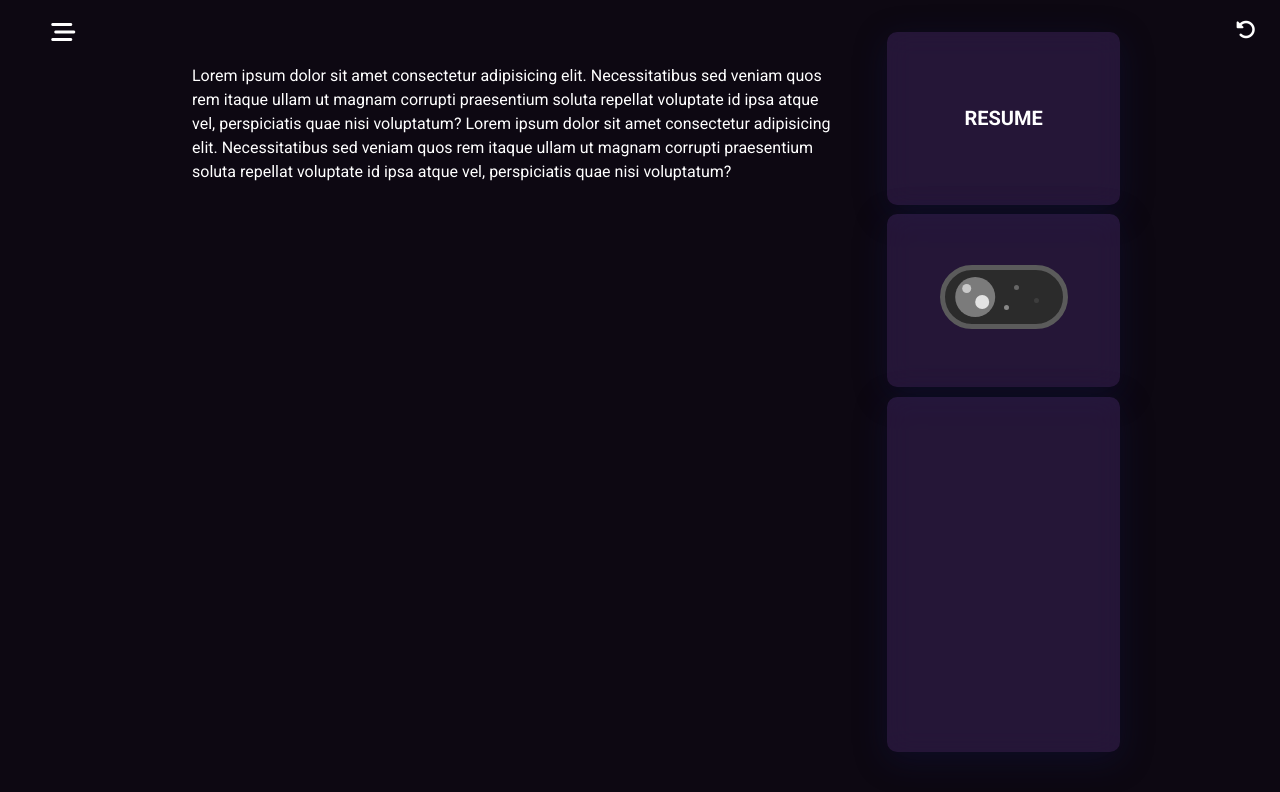
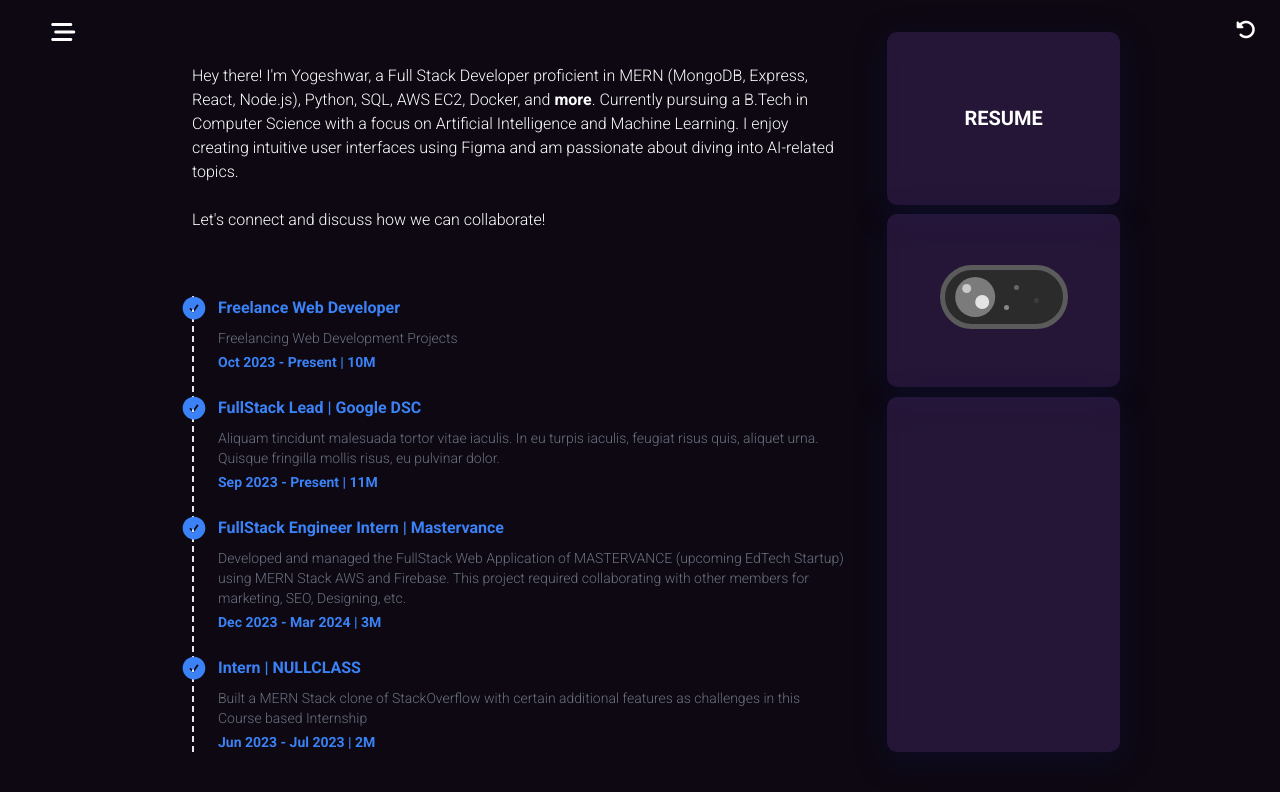
Before and after one commit to Yogeshwar-CM/Portfolio, a React (Vite) app: page /about in a window 1280 px wide. Shown: the top 792 px of the page. Built offline with nearby package versions, Linux system fonts and the light colour scheme.

Commit message:
About page

```diff
--- a/package.json
+++ b/package.json
@@ -13,8 +13,10 @@
     "framer-motion": "^12.0.0-alpha.0",
     "react": "^18.2.0",
     "react-dom": "^18.3.1",
+    "react-markdown": "^9.0.1",
     "react-router": "^6.23.1",
-    "react-router-dom": "^6.23.1"
+    "react-router-dom": "^6.23.1",
+    "remark-gfm": "^4.0.0"
   },
   "devDependencies": {
     "@types/react": "^18.2.66",
--- a/src/Pages/About.css
+++ b/src/Pages/About.css
@@ -13,6 +13,7 @@
 }
 .main-abt {
   grid-area: main;
+  font-size: 1rem;
   overflow-y: scroll;
   padding: 2rem;
 }
--- a/src/Pages/About.jsx
+++ b/src/Pages/About.jsx
@@ -22,15 +22,170 @@ export default function About() {
       <Animated>
         <div className="About">
           <div className="about-grid">
-            <div className="main-abt">
-              Lorem ipsum dolor sit amet consectetur adipisicing elit.
-              Necessitatibus sed veniam quos rem itaque ullam ut magnam corrupti
-              praesentium soluta repellat voluptate id ipsa atque vel,
-              perspiciatis quae nisi voluptatum? Lorem ipsum dolor sit amet
-              consectetur adipisicing elit. Necessitatibus sed veniam quos rem
-              itaque ullam ut magnam corrupti praesentium soluta repellat
-              voluptate id ipsa atque vel, perspiciatis quae nisi voluptatum?
+            <div className="main-abt font-light">
+              <p>
+                Hey there! I'm Yogeshwar, a Full Stack Developer proficient in
+                MERN (MongoDB, Express, React, Node.js), Python, SQL, AWS EC2,
+                Docker, and{" "}
+                <span
+                  className="cursor-pointer font-bold"
+                  onClick={() => {
+                    nav("/skills");
+                  }}
+                >
+                  more
+                </span>
+                . Currently pursuing a B.Tech in Computer Science with a focus
+                on Artificial Intelligence and Machine Learning. I enjoy
+                creating intuitive user interfaces using Figma and am passionate
+                about diving into AI-related topics.
+                <br />
+                <br />
+                Let's connect and discuss how we can collaborate!
+              </p>
+
+              <div class="space-y-6 border-l-2 border-dashed mt-16">
+                <div class="relative w-full">
+                  <svg
+                    xmlns="http://www.w3.org/2000/svg"
+                    viewBox="0 0 24 24"
+                    fill="currentColor"
+                    class="absolute -top-0.5 z-10 -ml-3.5 h-7 w-7 rounded-full text-blue-500"
+                  >
+                    <path
+                      fill-rule="evenodd"
+                      d="M2.25 12c0-5.385 4.365-9.75 9.75-9.75s9.75 4.365 9.75 9.75-4.365 9.75-9.75 9.75S2.25 17.385 2.25 12zm13.36-1.814a.75.75 0 10-1.22-.872l-3.236 4.53L9.53 12.22a.75.75 0 00-1.06 1.06l2.25 2.25a.75.75 0 001.14-.094l3.75-5.25z"
+                      clip-rule="evenodd"
+                    />
+                  </svg>
+                  <div class="ml-6">
+                    <h4 class="font-bold text-blue-500">
+                      Freelance Web Developer
+                    </h4>
+                    <p class="mt-2 max-w-screen-sm text-sm text-gray-500">
+                      Freelancing Web Development Projects
+                    </p>
+                    <span class="mt-1 block text-sm font-semibold text-blue-500">
+                      Oct 2023 - Present | 10M
+                    </span>
+                  </div>
+                </div>
+                <div class="relative w-full">
+                  <svg
+                    xmlns="http://www.w3.org/2000/svg"
+                    viewBox="0 0 24 24"
+                    fill="currentColor"
+                    class="absolute -top-0.5 z-10 -ml-3.5 h-7 w-7 rounded-full text-blue-500"
+                  >
+                    <path
+                      fill-rule="evenodd"
+                      d="M2.25 12c0-5.385 4.365-9.75 9.75-9.75s9.75 4.365 9.75 9.75-4.365 9.75-9.75 9.75S2.25 17.385 2.25 12zm13.36-1.814a.75.75 0 10-1.22-.872l-3.236 4.53L9.53 12.22a.75.75 0 00-1.06 1.06l2.25 2.25a.75.75 0 001.14-.094l3.75-5.25z"
+                      clip-rule="evenodd"
+                    />
+                  </svg>
+                  <div class="ml-6">
+                    <h4 class="font-bold text-blue-500">
+                      FullStack Lead | Google DSC
+                    </h4>
+                    <p class="mt-2 max-w-screen-sm text-sm text-gray-500">
+                      Aliquam tincidunt malesuada tortor vitae iaculis. In eu
+                      turpis iaculis, feugiat risus quis, aliquet urna. Quisque
+                      fringilla mollis risus, eu pulvinar dolor.
+                    </p>
+                    <span class="mt-1 block text-sm font-semibold text-blue-500">
+                      Sep 2023 - Present | 11M
+                    </span>
+                  </div>
+                </div>
+                <div class="relative w-full">
+                  <svg
+                    xmlns="http://www.w3.org/2000/svg"
+                    viewBox="0 0 24 24"
+                    fill="currentColor"
+                    class="absolute -top-0.5 z-10 -ml-3.5 h-7 w-7 rounded-full text-blue-500"
+                  >
+                    <path
+                      fill-rule="evenodd"
+                      d="M2.25 12c0-5.385 4.365-9.75 9.75-9.75s9.75 4.365 9.75 9.75-4.365 9.75-9.75 9.75S2.25 17.385 2.25 12zm13.36-1.814a.75.75 0 10-1.22-.872l-3.236 4.53L9.53 12.22a.75.75 0 00-1.06 1.06l2.25 2.25a.75.75 0 001.14-.094l3.75-5.25z"
+                      clip-rule="evenodd"
+                    />
+                  </svg>
+                  <div class="ml-6">
+                    <h4 class="font-bold text-blue-500">
+                      FullStack Engineer Intern | Mastervance
+                    </h4>
+                    <p class="mt-2 max-w-screen-sm text-sm text-gray-500">
+                      Developed and managed the FullStack Web Application of
+                      MASTERVANCE (upcoming EdTech Startup) using MERN Stack AWS
+                      and Firebase. This project required collaborating with
+                      other members for marketing, SEO, Designing, etc.
+                    </p>
+                    <span class="mt-1 block text-sm font-semibold text-blue-500">
+                      Dec 2023 - Mar 2024 | 3M
+                    </span>
+                  </div>
+                </div>
+                <div class="relative w-full">
+                  <svg
+                    xmlns="http://www.w3.org/2000/svg"
+                    viewBox="0 0 24 24"
+                    fill="currentColor"
+                    class="absolute -top-0.5 z-10 -ml-3.5 h-7 w-7 rounded-full text-blue-500"
+                  >
+                    <path
+                      fill-rule="evenodd"
+                      d="M2.25 12c0-5.385 4.365-9.75 9.75-9.75s9.75 4.365 9.75 9.75-4.365 9.75-9.75 9.75S2.25 17.385 2.25 12zm13.36-1.814a.75.75 0 10-1.22-.872l-3.236 4.53L9.53 12.22a.75.75 0 00-1.06 1.06l2.25 2.25a.75.75 0 001.14-.094l3.75-5.25z"
+                      clip-rule="evenodd"
+                    />
+                  </svg>
+                  <div class="ml-6">
+                    <h4 class="font-bold text-blue-500">Intern | NULLCLASS</h4>
+                    <p class="mt-2 max-w-screen-sm text-sm text-gray-500">
+                      Built a MERN Stack clone of StackOverflow with certain
+                      additional features as challenges in this Course based
+                      Internship
+                    </p>
+                    <span class="mt-1 block text-sm font-semibold text-blue-500">
+                      Jun 2023 - Jul 2023 | 2M
+                    </span>
+                  </div>
+                </div>
+              </div>
+              <div className="testimonials mt-16 grid grid-cols-1 sm:grid-cols-2 gap-6">
+                <div className="relative">
+                  <div className="ml-6">
+                    <h4 className="font-bold text-blue-500">
+                      Poorna Hari, CoFounder MASTERVANCE
+                    </h4>
+                    <p className="mt-2 max-w-screen-sm text-sm text-gray-500">
+                      I am highly impressed with Yogeshwar's exceptional work
+                      ethic and dedication in developing the Mastervance
+                      website. He consistently delivered high-quality results
+                      within the given timeline, showcasing his strong sense of
+                      responsibility. His technical skills are commendable,
+                      reflecting a thorough understanding of web development
+                      principles. He approached the project with creativity and
+                      attention. Overall, Yogeshwar has demonstrated tremendous
+                      potential, and I am confident in his future success as a
+                      web developer.
+                    </p>
+                  </div>
+                </div>
+                <div className="relative">
+                  <div className="ml-6">
+                    <h4 className="font-bold text-blue-500">
+                      Chandan, Founder GetMeGig
+                    </h4>
+                    <p className="mt-2 max-w-screen-sm text-sm text-gray-500">
+                      It's been a great pleasure for me working with Yogeshwar.
+                      He delivers assigned work on time and supports the client
+                      to his full potential.
+                    </p>
+                  </div>
+                </div>
+              </div>
             </div>
+
             <div className="resume box">
               <Resume />
             </div>
--- a/src/Pages/Home.css
+++ b/src/Pages/Home.css
@@ -205,23 +205,6 @@ body {
   cursor: pointer; /* Change cursor to pointer on hover */
 }
 
-body.light-mode {
-  background-color: var(--bg-light);
-  color: var(--font-light);
-}
-
-body.light-mode .sidebar,
-body.light-mode .about,
-body.light-mode .resume,
-body.light-mode .mode,
-body.light-mode .profile,
-body.light-mode .skills,
-body.light-mode .projects,
-body.light-mode .contact {
-  background-color: var(--box-light);
-  color: var(--font-light);
-}
-
 #abt-btn {
   font-size: clamp(1.2rem, 0.979rem + 0.59vw, 1.51rem);
   padding-right: 1rem;
--- a/src/Pages/Skills.jsx
+++ b/src/Pages/Skills.jsx
@@ -2,11 +2,13 @@ import React from "react";
 import Mode from "../components/Mode";
 import Menu from "../components/Menu";
 import Alert from "../components/Alert";
+import { useNavigate } from "react-router";
 import AnimatedPage from "./Animated";
 import "./Skills.css";
 import Resume from "../components/Resume";
 
 export default function Skills() {
+  const nav = useNavigate();
   return (
     <>
       <Alert />
--- a/src/components/Mode.jsx
+++ b/src/components/Mode.jsx
@@ -1,23 +1,15 @@
-import React, { useState, useEffect } from "react";
+import React, { useState } from "react";
 import "./styles.css";
 
 export default function Mode() {
-  const [isDarkMode, setIsDarkMode] = useState(true);
-
-  useEffect(() => {
+  const [isDarkMode, setIsDarkMode] = useState(() => {
     const localStorageAvailable = checkLocalStorageAvailability();
-
     if (localStorageAvailable) {
       const savedMode = localStorage.getItem("mode");
-      if (savedMode === "light") {
-        setIsDarkMode(false);
-        document.body.classList.add("light-mode");
-      } else {
-        setIsDarkMode(true);
-        document.body.classList.remove("light-mode");
-      }
+      return savedMode !== "light"; // default to dark mode if no preference is saved
     }
-  }, []);
+    return true; // default to dark mode if localStorage is not available
+  });
 
   const toggleMode = () => {
     const newMode = !isDarkMode;
@@ -25,12 +17,10 @@ export default function Mode() {
     if (checkLocalStorageAvailability()) {
       localStorage.setItem("mode", newMode ? "dark" : "light");
     }
-
-    const body = document.body;
-    body.classList.toggle("light-mode", !newMode);
+    document.body.classList.toggle("light-mode", !newMode);
   };
 
-  const checkLocalStorageAvailability = () => {
+  function checkLocalStorageAvailability() {
     try {
       const testKey = "__localStorageTest__";
       localStorage.setItem(testKey, testKey);
@@ -42,7 +32,7 @@ export default function Mode() {
       );
       return false;
     }
-  };
+  }
 
   return (
     <div className="switch">
```
Also changed, not shown: 1 other file (tests, documents, lock files or other folders).
